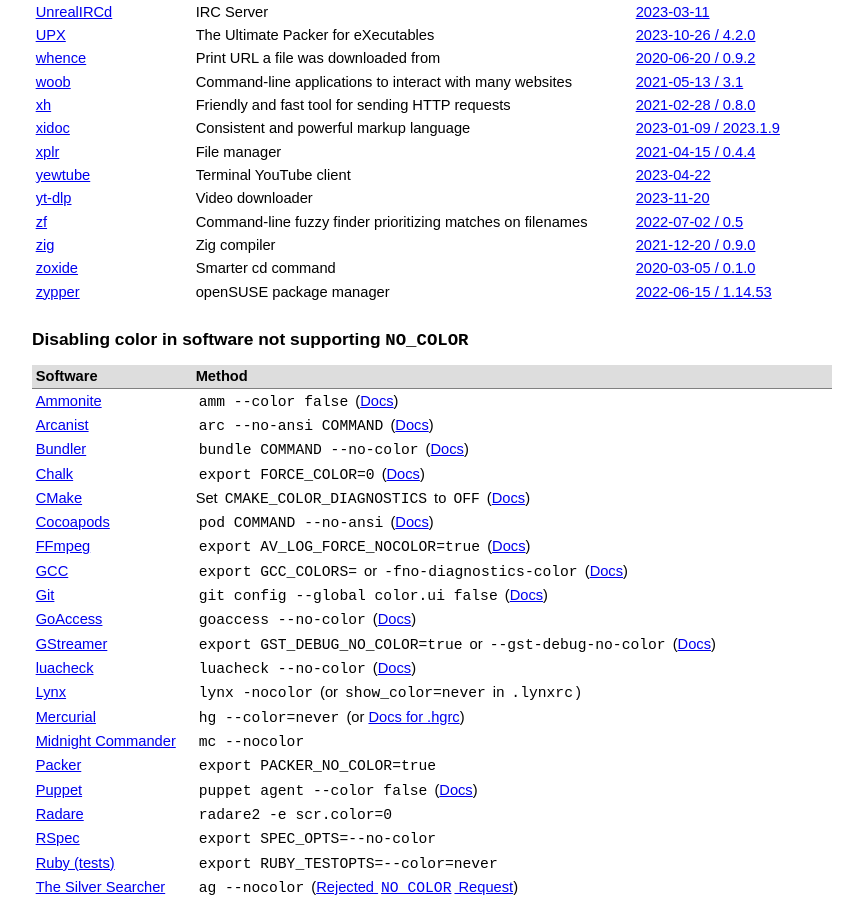
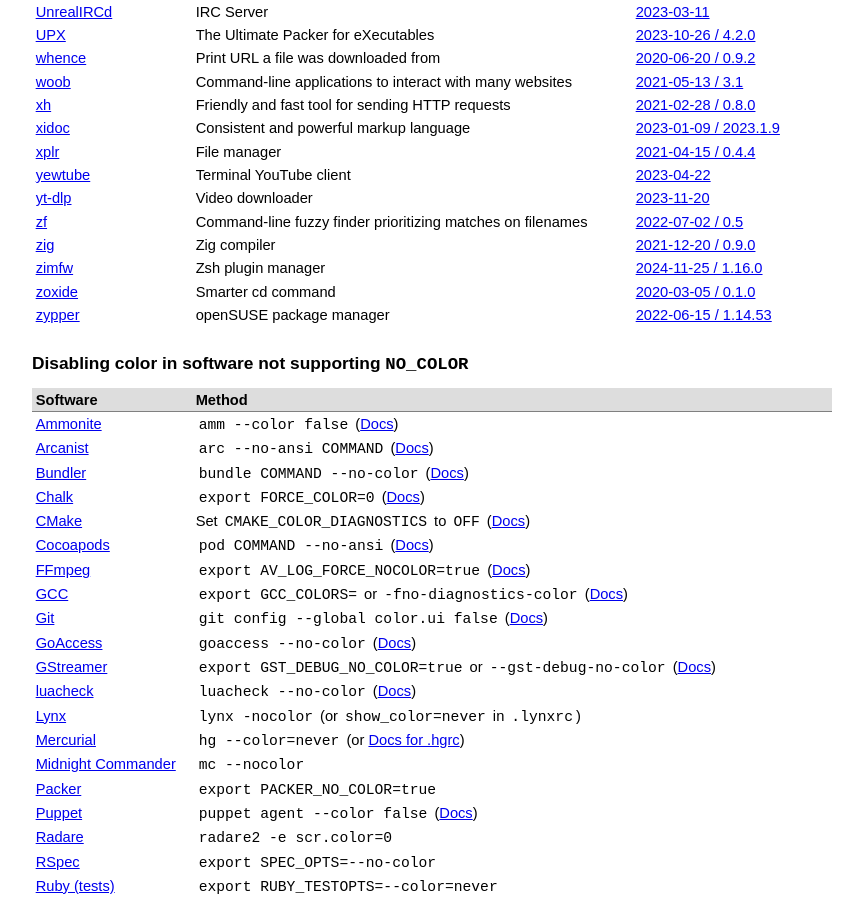
Before and after one commit to jcs/no_color, a Jekyll site: the page built from index.md, in a window 1280 px wide and 900 px high, scrolled down 6411 px. Shown: the whole window, without its empty margins (208-1071 px from the left). Built offline with Jekyll 4.4.1, drawn with Linux system fonts in a browser that asks for light colours; our own code applies the rules of GitHub Pages for plain Markdown files.

Commit message:
Add zimfw (#304)

```diff
--- a/index.md
+++ b/index.md
@@ -314,6 +314,7 @@ color by default via `NO_COLOR`.
 | [yt-dlp](https://github.com/yt-dlp/yt-dlp) | Video downloader | [2023-11-20](https://github.com/yt-dlp/yt-dlp/commit/a0b19d319a6ce8b7059318fa17a34b144fde1785) |
 | [zf](https://github.com/natecraddock/zf) | Command-line fuzzy finder prioritizing matches on filenames | [2022-07-02 / 0.5](https://github.com/natecraddock/zf/blob/master/CHANGELOG.md#05) |
 | [zig](https://github.com/ziglang/zig) | Zig compiler | [2021-12-20 / 0.9.0](https://ziglang.org/download/0.9.0/release-notes.html) |
+| [zimfw](https://zimfw.sh) | Zsh plugin manager | [2024-11-25 / 1.16.0](https://github.com/zimfw/zimfw/releases/tag/v1.16.0) |
 | [zoxide](https://github.com/ajeetdsouza/zoxide) | Smarter cd command | [2020-03-05 / 0.1.0](https://github.com/ajeetdsouza/zoxide/releases/tag/v0.1.0) |
 | [zypper](https://github.com/openSUSE/zypper) | openSUSE package manager | [2022-06-15 / 1.14.53](https://github.com/openSUSE/zypper/commit/7a03e8594bb8dbf2af68decc4427d5244f68f46c) |
 {: rules="groups"}
```
